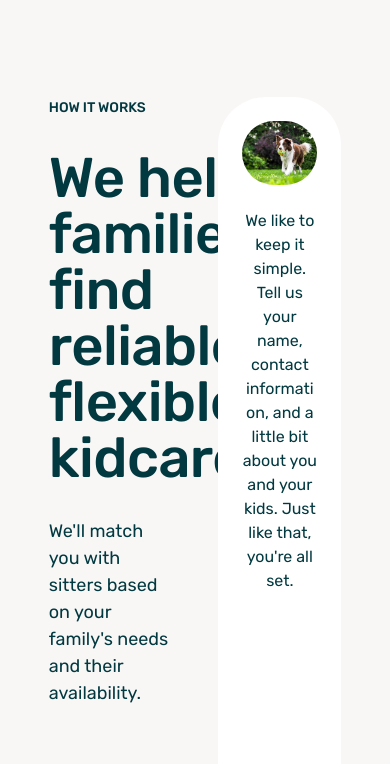
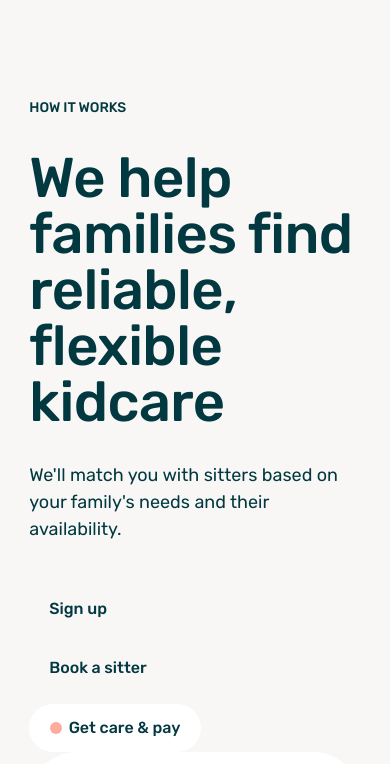
Before and after one commit to samsonc89/otter-replica, a React (Vite) app: page / in a window 390 px wide. Shown: the part 689-1453 px from the top of the page. Built offline with nearby package versions, Linux system fonts and the light colour scheme.

Commit message:
Adjust alignment for middle sized screens

```diff
--- a/src/components/How/how.css
+++ b/src/components/How/how.css
@@ -1,6 +1,6 @@
 .how-wrapper {
   margin: 0 auto;
-  max-width: 75vw;
+  max-width: 75rem;
   display: flex;
   justify-content: space-between;
 }
@@ -80,3 +80,18 @@
   flex-direction: column;
   gap: 1.5rem;
 }
+
+@media screen and (max-width: 991px) {
+  .how-wrapper {
+    width: 85%;
+    flex-direction: column;
+  }
+  .how-column {
+    width: 100%;
+  }
+}
+@media screen and (max-width: 767px) {
+}
+
+@media screen and (max-width: 479px) {
+}
```
